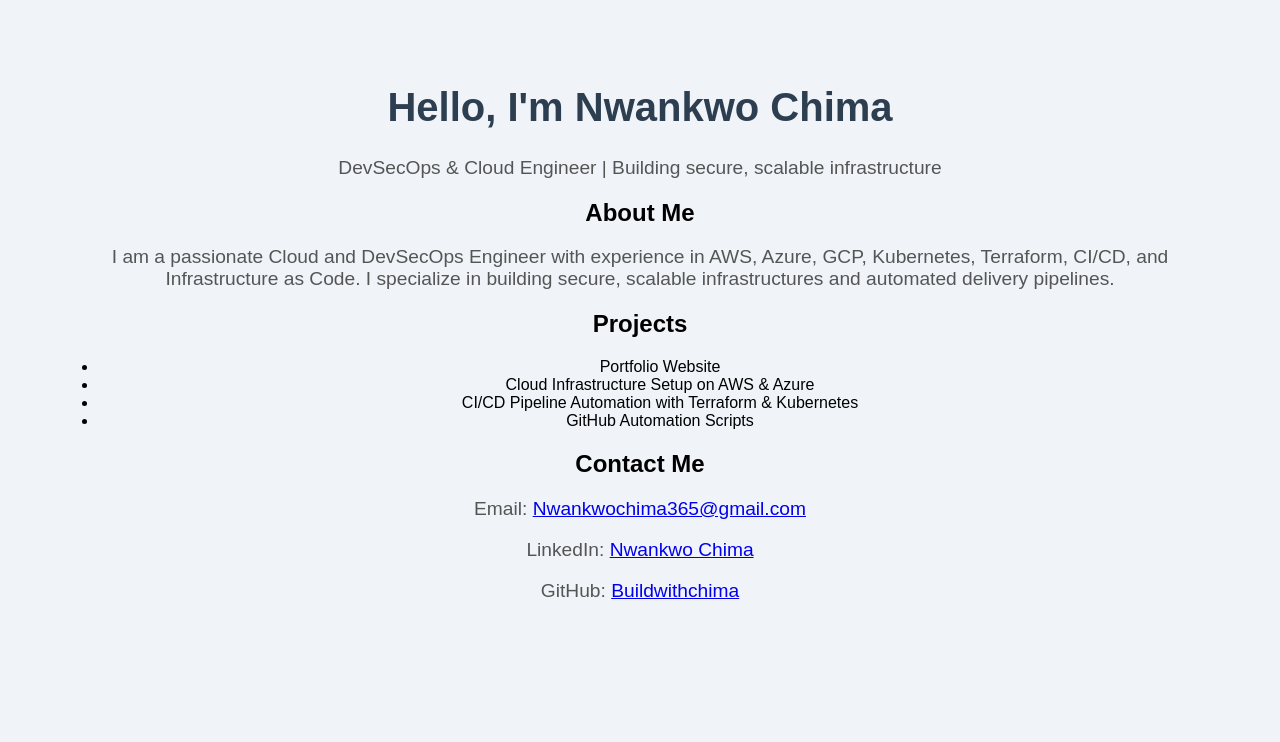
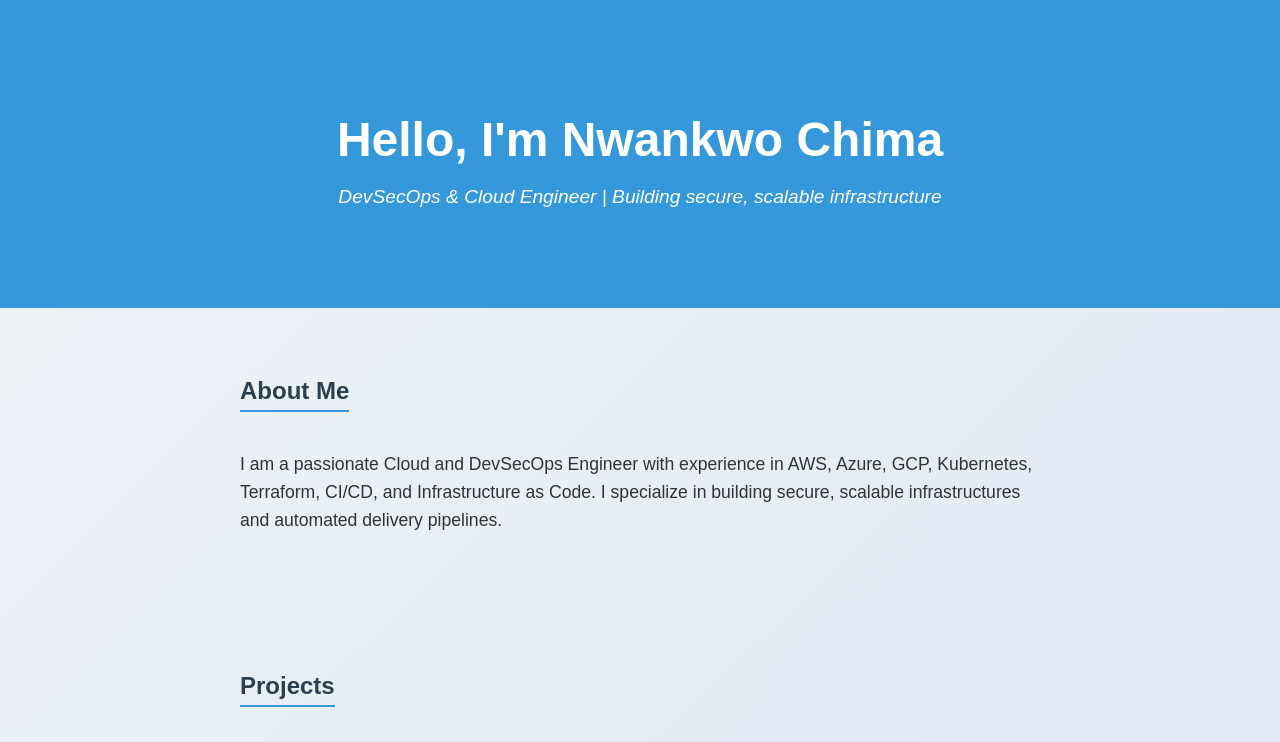
Before and after one commit to Buildwithchima/the_cloudadvisory, a plain HTML site: page index.html in a window 1280 px wide. Shown: the top 742 px of the page. Drawn offline with Linux system fonts and the light colour scheme.

Commit message:
Update style.css

```diff
--- a/style.css
+++ b/style.css
@@ -1,18 +1,59 @@
 body {
-  background-color: #f0f4f8;
-  font-family: Arial, sans-serif;
-  text-align: center;
-  padding: 50px;
+  font-family: 'Arial', sans-serif;
+  margin: 0;
+  padding: 0;
+  background: linear-gradient(to bottom right, #f0f4f8, #dbe6f2);
+  color: #333;
 }
 
-h1 {
-  color: #2c3e50;
-  font-size: 2.5rem;
+header {
+  text-align: center;
+  padding: 80px 20px;
+  background-color: #3498db;
+  color: white;
 }
 
-p {
-  color: #555;
+header h1 {
+  font-size: 3rem;
+  margin-bottom: 10px;
+}
+
+header p {
   font-size: 1.2rem;
+  font-style: italic;
+}
+
+section {
+  padding: 50px 20px;
+  max-width: 800px;
+  margin: auto;
+}
+
+section h2 {
+  color: #2c3e50;
+  margin-bottom: 20px;
+  border-bottom: 2px solid #3498db;
+  display: inline-block;
+  padding-bottom: 5px;
+}
+
+section p, section ul {
+  font-size: 1.1rem;
+  line-height: 1.6;
+}
+
+ul {
+  list-style: square;
+  padding-left: 20px;
+}
+
+a {
+  color: #3498db;
+  text-decoration: none;
+}
+
+a:hover {
+  text-decoration: underline;
 }
 
 button {
@@ -23,6 +64,7 @@ button {
   font-size: 1rem;
   border-radius: 8px;
   cursor: pointer;
+  margin-top: 10px;
 }
 
 button:hover {
```
